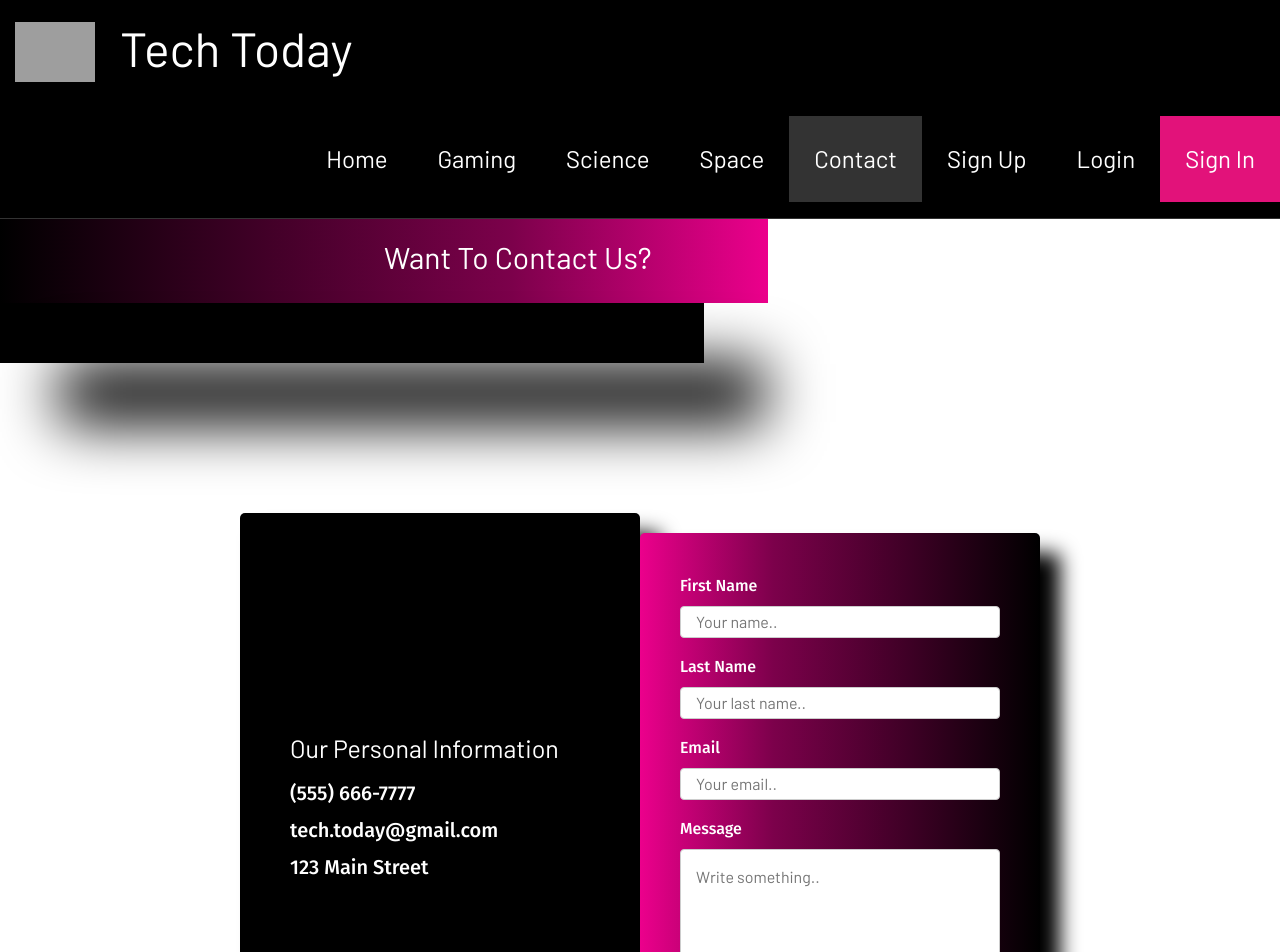
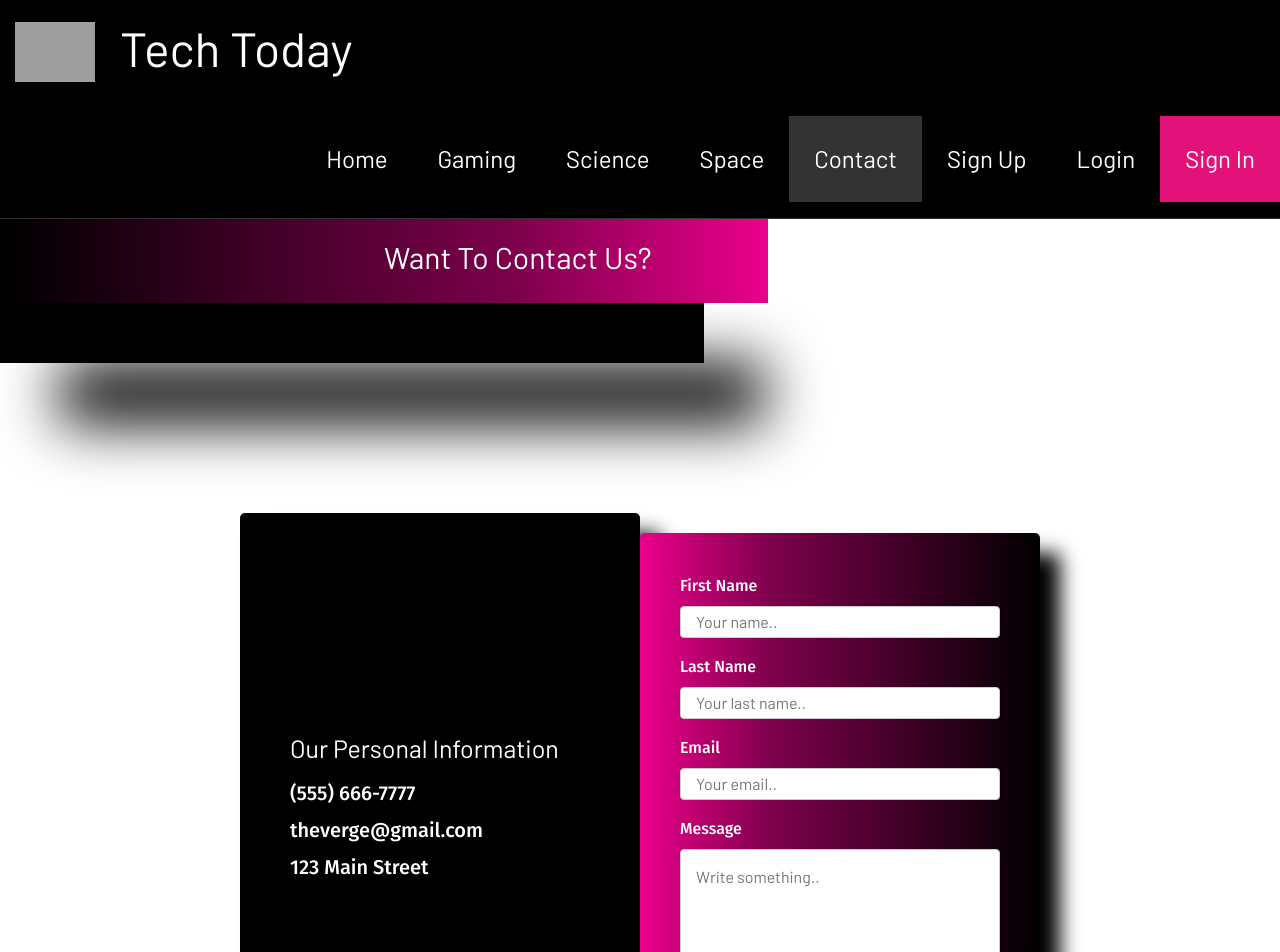
Before and after one commit to SKojiroHiggins/tech-today, a React (Create React App) app in the folder tech-today/: page /contact in a window 1280 px wide. Shown: the top 952 px of the page. Built offline with nearby package versions, Linux system fonts and the light colour scheme; grey boxes are pictures that could not be loaded.

Commit message:
Pushing Last Changes

```diff
--- a/tech-today/src/Components/ContactPage/ContactPage.js
+++ b/tech-today/src/Components/ContactPage/ContactPage.js
@@ -17,12 +17,12 @@ const contactPage = () => {
                     <div>
                         <h2 className="InfoTitle-0">Our Personal Information</h2>
                         <h3 className="Info-H3s">(555) 666-7777</h3>
-                        <h3 className="Info-H3s">tech.today@gmail.com</h3>
+                        <h3 className="Info-H3s">theverge@gmail.com</h3>
                         <h3 className="Info-H3s">123 Main Street</h3>
                     </div>
                 </div>
                 <div className="darwinFormContainer">
-                    <form className="darwinForm" name="contact" method="POST">
+                    <form className="darwinForm" name="contact" method="POST" action="mailto:darwingaldamez5@gmail.com" enctype="text/plain">
                         <label for="fname">First Name</label>
                         <input type="text" className="fname" id="input-0" name="firstname" placeholder="Your name.." required />
 
--- a/tech-today/src/Components/HomeHero/HomeHero.js
+++ b/tech-today/src/Components/HomeHero/HomeHero.js
@@ -10,8 +10,8 @@ class HomeHero extends React.Component {
                 <section className="heroSection">
                     <div className="heroImage">
                         <div className="heroInfo">
-                            <h1>Tech Today</h1>
-                            <p>Lorem ipsum dolor sit amet, consectetur adipiscing elit, sed do eiusmod tempor incididunt ut labore et dolore magna aliqua. </p>
+                            <h1>The Verge</h1>
+                            <p>TUESDAY, JUNE 30, 2020 APPLY PRESSURE FOR MOVEMENT</p>
                             <button className="darwinHero-btn"><Link to="/contact" className="darwinHero-btn">Contact Us</Link></button>
                         </div>
                     </div>
```
